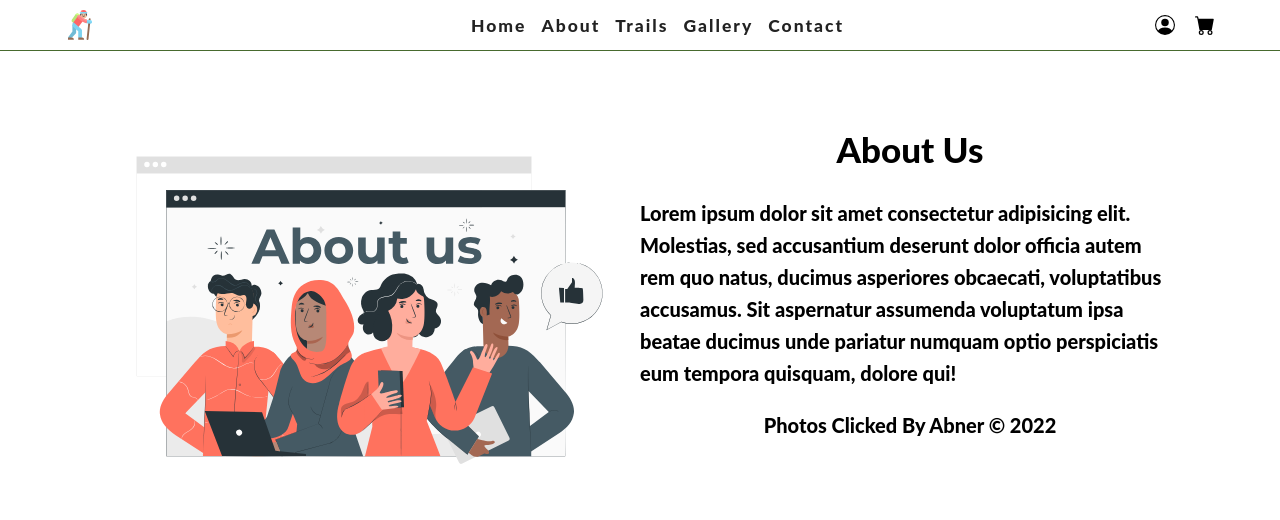
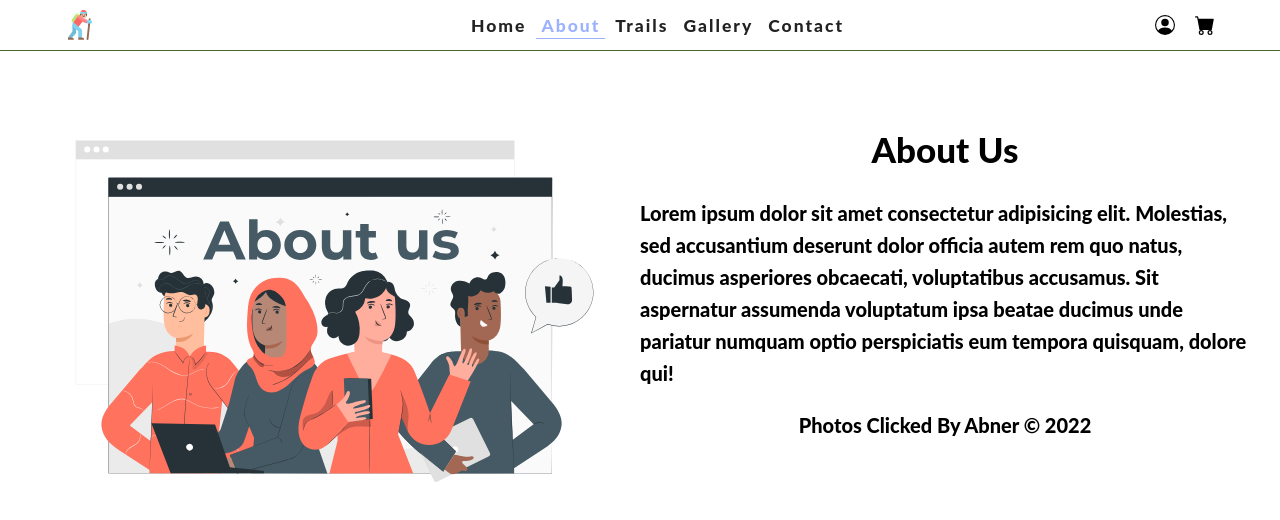
Before and after one commit to kishoremongar/trail-addek, a React (Create React App) app: page /about in a window 1280 px wide. Shown: the top 520 px of the page. Built offline with nearby package versions, Linux system fonts and the light colour scheme.

Commit message:
added active class and some minor bug fixes

```diff
--- a/src/App.js
+++ b/src/App.js
@@ -1,5 +1,5 @@
 import React from "react";
-import { BrowserRouter as Router, Route, Routes } from "react-router-dom";
+import { Route, Routes } from "react-router-dom";
 import "./style.css";
 import Home from "./pages/Home";
 import About from "./pages/About";
@@ -12,7 +12,7 @@ import Trail from "./components/Trails/Trail";
 
 function App() {
   return (
-    <Router>
+    <>
       <Navbarr />
       <Routes>
         <Route index element={<Home />} />
@@ -23,7 +23,7 @@ function App() {
         <Route path="contact" element={<Contact />} />
         <Route path="*" element={<Error />} />
       </Routes>
-    </Router>
+    </>
   );
 }
 
--- a/src/components/Home/Hero.js
+++ b/src/components/Home/Hero.js
@@ -11,7 +11,9 @@ const Hero = () => {
         The only escape drug you need from the city...
       </p>
       <div className="btn-center">
-        <button className="btn">Learn more</button>
+        <button className="btn" onClick={() => navigate("/about")}>
+          Learn more
+        </button>
         <button
           className="btn"
           onClick={() => navigate("/trails", { state: "Upcoming" })}
--- a/src/components/Navbar/Navbarr.js
+++ b/src/components/Navbar/Navbarr.js
@@ -1,5 +1,5 @@
 import React, { useState } from "react";
-import { Link } from "react-router-dom";
+import { NavLink } from "react-router-dom";
 import logo from "./logo.svg";
 import "./Navbarr.css";
 import { BsPersonCircle, BsCartFill } from "react-icons/bs";
@@ -7,6 +7,10 @@ import { FaBars } from "react-icons/fa";
 
 const Navbar = () => {
   const [showLinks, setShowLinks] = useState(false);
+  let activeStyle = {
+    color: "var(--border-bottom)",
+    borderBottom: "1px solid var(--border-bottom)",
+  };
   const toggle = (e) => {
     e.preventDefault();
     setShowLinks(!showLinks);
@@ -15,9 +19,9 @@ const Navbar = () => {
     <nav className="navbar">
       <div className="nav-center">
         <div className="nav-header">
-          <Link to="/">
+          <NavLink to="/">
             <img src={logo} alt="logo" className="logo" />
-          </Link>
+          </NavLink>
           <button onClick={toggle}>
             <FaBars />
           </button>
@@ -29,19 +33,39 @@ const Navbar = () => {
             onClick={() => (setShowLinks(!showLinks) ? "hidden" : "")}
           >
             <li>
-              <Link to="/">Home</Link>
+              <NavLink to="/">Home</NavLink>
             </li>
             <li>
-              <Link to="/about">About</Link>
+              <NavLink
+                to="/about"
+                style={({ isActive }) => (isActive ? activeStyle : undefined)}
+              >
+                About
+              </NavLink>
             </li>
             <li>
-              <Link to="/trails">Trails</Link>
+              <NavLink
+                to="/trails"
+                style={({ isActive }) => (isActive ? activeStyle : undefined)}
+              >
+                Trails
+              </NavLink>
             </li>
             <li>
-              <Link to="/gallery">Gallery</Link>
+              <NavLink
+                to="/gallery"
+                style={({ isActive }) => (isActive ? activeStyle : undefined)}
+              >
+                Gallery
+              </NavLink>
             </li>
             <li>
-              <Link to="/contact">Contact</Link>
+              <NavLink
+                to="/contact"
+                style={({ isActive }) => (isActive ? activeStyle : undefined)}
+              >
+                Contact
+              </NavLink>
             </li>
           </ul>
         </div>
--- a/src/components/Trails/CardList.js
+++ b/src/components/Trails/CardList.js
@@ -14,6 +14,7 @@ const CardList = ({ trailsData }) => {
   const [oldItems, setOldItems] = useState(CardData);
   const [allLevel, setAllLevel] = useState(AllCategory);
   const [searchValue, setSearchValue] = useState("");
+  const [isActive, setIsActive] = useState(false);
 
   const filterLevels = (category, item) => {
     if (category === "All") {
@@ -74,6 +75,7 @@ const CardList = ({ trailsData }) => {
         filterLevels={filterLevels}
         allLevel={allLevel}
         setItems={setItems}
+        isActive={isActive}
       />
       <section className="cardLayout">
         <ul>
--- a/src/components/Trails/FilterSearch.css
+++ b/src/components/Trails/FilterSearch.css
@@ -51,6 +51,11 @@
   height: 4rem;
   text-align: center;
 }
+.active {
+  border: none;
+  background: transparent;
+  border-bottom: 1px solid var(--color-button-dark);
+}
 
 /*Phone-medium width < 480px, 1rem = 5px*/
 @media (max-width: 30em) {
--- a/src/components/Trails/FilterSearch.js
+++ b/src/components/Trails/FilterSearch.js
@@ -1,14 +1,15 @@
 import React from "react";
+// import { useState } from "react";
 import "./FilterSearch.css";
 
-const FilterSearch = ({ filterLevels, allLevel }) => {
+const FilterSearch = ({ filterLevels, allLevel, isActive }) => {
   return (
     <div className="searchBar-container">
       <section className="level">
         {allLevel.map((curElem, index) => {
           return (
             <button
-              className="cateAll"
+              className={isActive ? "active" : "cateAll"}
               onClick={() => filterLevels(curElem)}
               key={index}
             >
--- a/src/index.js
+++ b/src/index.js
@@ -2,10 +2,13 @@ import React from "react";
 import ReactDOM from "react-dom/client";
 import "./style.css";
 import App from "./App";
+import { BrowserRouter as Router } from "react-router-dom";
 
 const root = ReactDOM.createRoot(document.getElementById("root"));
 root.render(
-  <React.StrictMode>
-    <App />
-  </React.StrictMode>
+  <Router>
+    <React.StrictMode>
+      <App />
+    </React.StrictMode>
+  </Router>
 );
--- a/src/pages/About.css
+++ b/src/pages/About.css
@@ -1,7 +1,6 @@
-.container {
+.container-about {
   display: flex;
-  margin: 10rem;
-  margin-top: 5rem;
+  margin: 5rem 3rem 5rem 3rem;
 }
 
 .title-aboutUs,
@@ -47,22 +46,24 @@
   .about-img {
     width: 30rem;
   }
-  .container {
+  .container-about {
     flex-wrap: wrap;
     flex-direction: column;
     justify-content: center;
     align-items: center;
   }
-  .right-aboutUs {
+  .about-info {
+    text-align: center !important;
+  }
+  /* .right-aboutUs {
     margin: 5rem;
-  }
+  } */
 }
 /*Phone-Large width < 600px, 1rem = 6.5px*/
 @media (max-width: 37.5em) {
-  .container {
+  .container-about {
     justify-content: center;
     align-items: center;
-    margin: 5rem;
   }
 }
 /*Phone-medium width < 480px, 1rem = 5px*/
--- a/src/pages/About.js
+++ b/src/pages/About.js
@@ -4,7 +4,7 @@ import aboutUs from "./aboutUs.svg";
 
 const About = () => {
   return (
-    <section className="container">
+    <section className="container-about">
       <div className="left-aboutUs">
         <img src={aboutUs} alt="hero" className="about-img" />
       </div>
--- a/src/pages/Home.js
+++ b/src/pages/Home.js
@@ -1,8 +1,6 @@
 import React from "react";
-import { useState } from "react";
 import Hero from "../components/Home/Hero";
 import Slider from "../components/Home/Slider";
-import CardData from "../components/Trails/CardData";
 
 const Home = () => {
   return (
```
